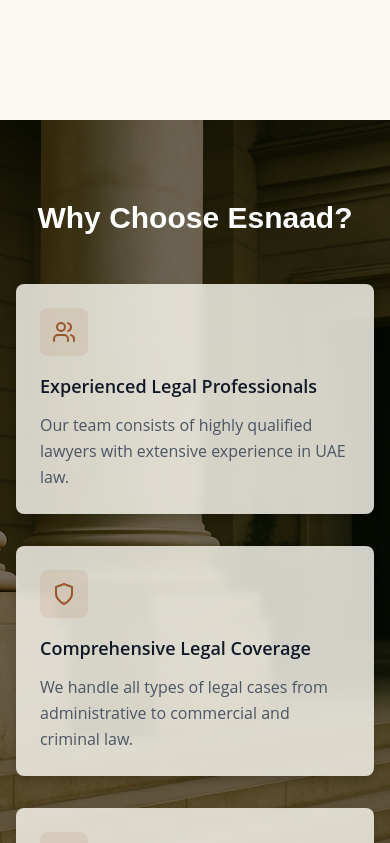
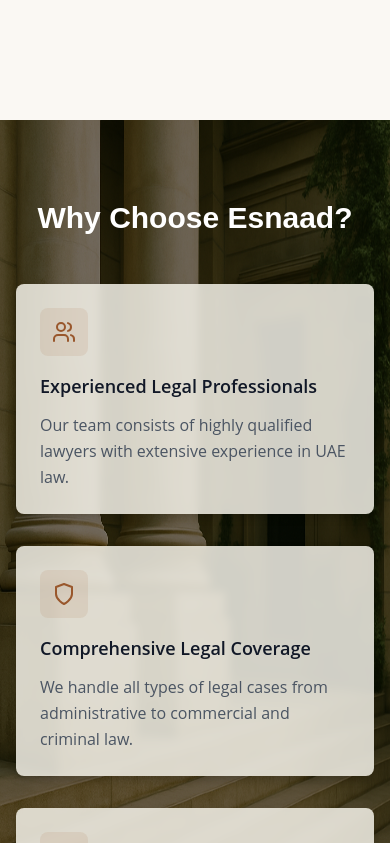
Before and after one commit to nepho170/Esnaad-legal, a React (Vite) app: page /Esnaad-legal/en/about in a window 390 px wide. Shown: the part 1960-2803 px from the top of the page. Built offline with nearby package versions, Linux system fonts and the light colour scheme.

Commit message:
Fix mobile background image zoom and pixelation on high DPI screens
- Added vendor prefixes for background-size
- Added responsive breakpoints for mobile screens
- Uses 100% width on tablets and auto height on phones to prevent over-zooming

```diff
--- a/src/styles/index.css
+++ b/src/styles/index.css
@@ -124,4 +124,22 @@
   background-size: cover;
   background-repeat: no-repeat;
   background-position: center;
+  -webkit-background-size: cover;
+  -moz-background-size: cover;
+  -o-background-size: cover;
 }
+
+/* Fix for high DPI mobile screens */
+@media only screen and (max-width: 768px) {
+  .parallax-bg {
+    background-size: 100% auto;
+    background-position: center top;
+  }
+}
+
+@media only screen and (max-width: 480px) {
+  .parallax-bg {
+    background-size: auto 100%;
+    background-position: center center;
+  }
+}
```
